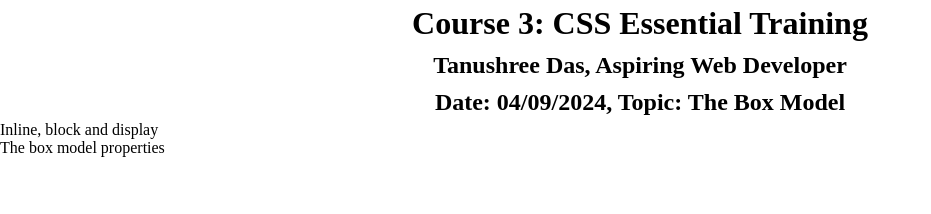
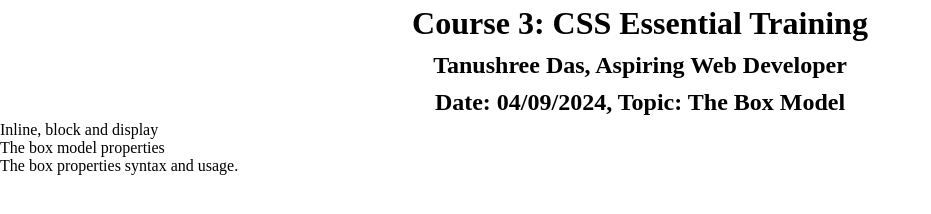
Before and after one commit to Tanushree227/CSS_Essential_Training, a plain HTML site: page index.html in a window 1280 px wide. Shown: the whole page, without its empty margins (0-931 px from the left). Drawn offline with Linux system fonts and the light colour scheme.

Commit message:
the box properties syntax and usage

```diff
--- a/index.html
+++ b/index.html
@@ -12,6 +12,7 @@
     <ul>
         <li>Inline, block and display</li>
         <li>The box model properties</li>
+        <li>The box properties syntax and usage.</li>
     </ul>
 </body>
 </html>
```
